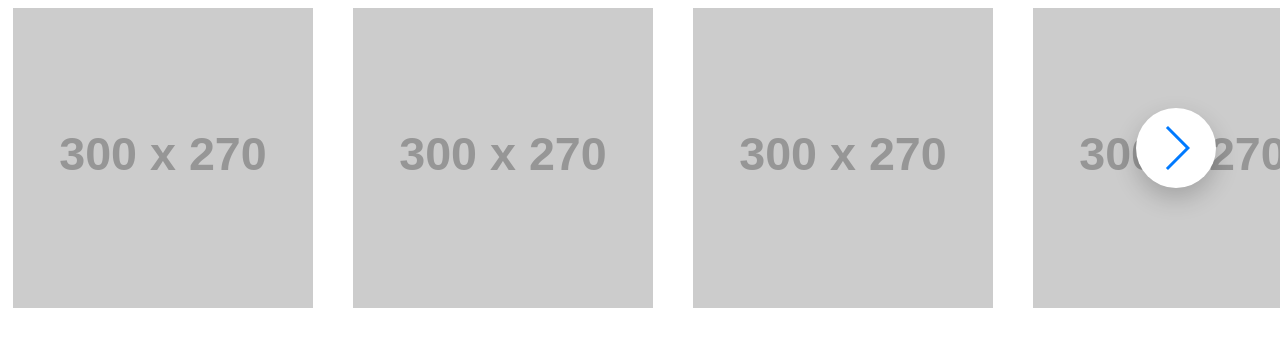
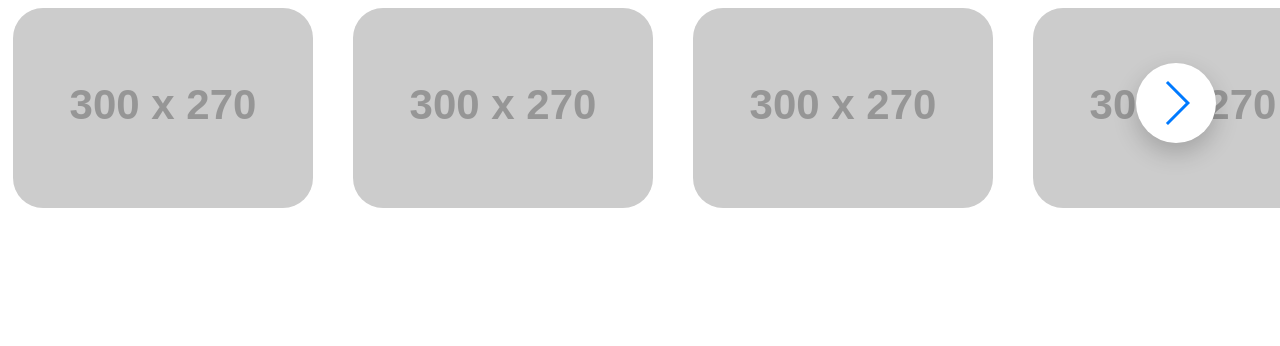
Before and after one commit to GabrielEQ/swiper-carousel, a website: page index.html in a window 1280 px wide. Shown: the top 346 px of the page. Drawn offline with nearby package versions, Linux system fonts and the light colour scheme; placeholder pictures from the web are drawn by us.

Commit message:
border-round

```diff
--- a/css/style.css
+++ b/css/style.css
@@ -2,13 +2,16 @@ body{
 	overflow: hidden;
 }
 .container{
-	max-width: 680px;
+  max-width: 700px;
+  /* overflow: hidden; */
 }
 .swiper-carousel {
     width: 990px;
-    height: 300px;
+    height: 200px;
+
 }
 .swiper-slide {
+
   text-align: center;
   font-size: 18px;
   background: #fff;
@@ -17,16 +20,15 @@ body{
   display: -ms-flexbox;
   display: -webkit-flex;
   display: flex;
-  -webkit-box-pack: center;
   -ms-flex-pack: center;
   -webkit-justify-content: center;
   justify-content: center;
-  -webkit-box-align: center;
   -ms-flex-align: center;
   -webkit-align-items: center;
   align-items: center;
 }
 .carousel-item{
+  border-radius: 30px;
 	width: 300px;
 	height: 100%;
 	-webkit-background-size: cover;
@@ -44,7 +46,7 @@ body{
     -webkit-transition: all 0.5s ease-in-out;
     -o-transition: all 0.5s ease-in-out;
     transition: all 0.5s ease-in-out;
-    top: 130px
+    top: 85px
 }
 .swiper-button-next{
 	right: 5%;
```
Also changed, not shown: index.html (+0 -2 lines).
